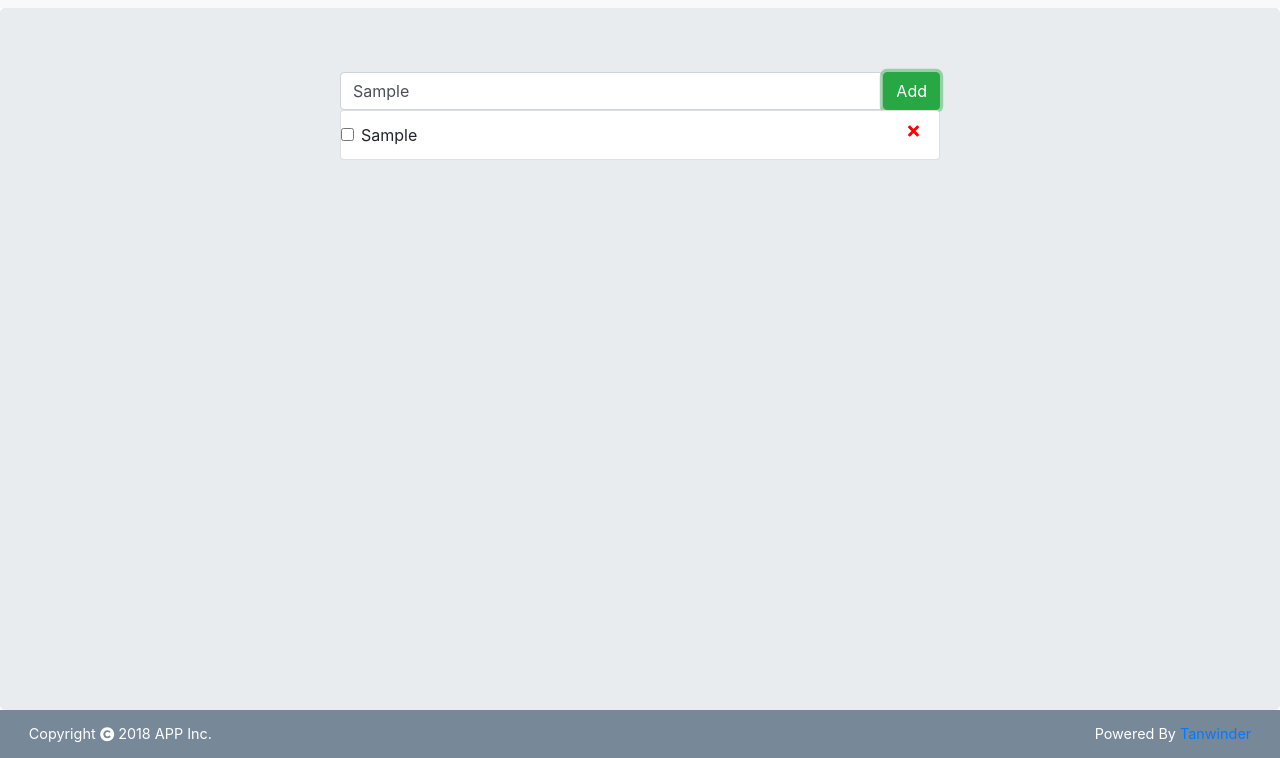
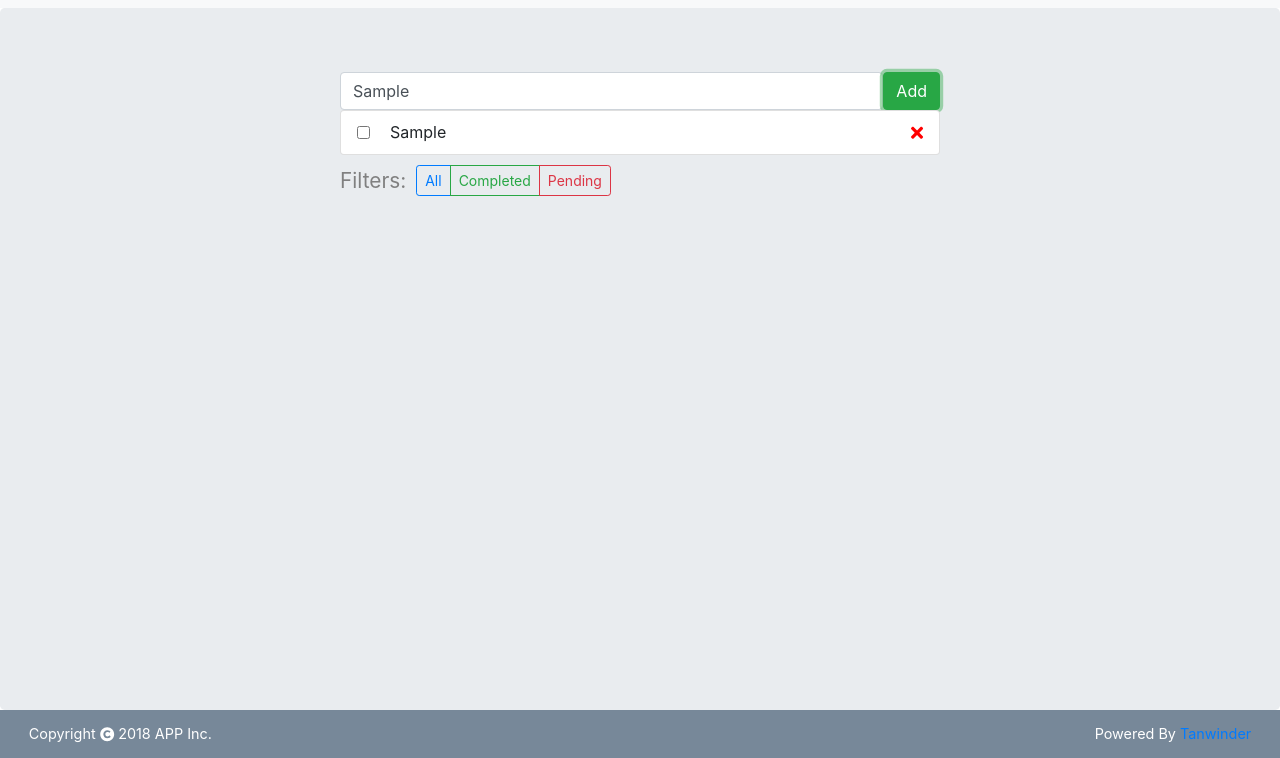
Before and after one commit to Tanwinder/Login-app-mern, a React app in the folder client/: page / in a window 1280 px wide. Both pictures are taken after typing "Sample" into the empty fields and a click on the button "Add". Shown: the part 42-800 px from the top of the page. Built offline with nearby package versions, Linux system fonts and the light colour scheme.

Commit message:
update filter css

```diff
--- a/client/package.json
+++ b/client/package.json
@@ -39,6 +39,7 @@
     "@fortawesome/fontawesome-svg-core": "^1.2.4",
     "@fortawesome/free-solid-svg-icons": "^5.3.1",
     "@fortawesome/react-fontawesome": "^0.1.3",
+    "axios": "^0.18.0",
     "bootstrap": "^4.1.1",
     "classnames": "^2.2.6",
     "express": "^4.16.3",
--- a/client/src/actions/todolist-actions.js
+++ b/client/src/actions/todolist-actions.js
@@ -1,8 +1,20 @@
 import * as AT from './types';
+import axios from 'axios';
 
 export const getTodoItems = () => {
-	return {
-		type: AT.GET_TODO_ITEMS,
+	return dispatch => {
+		// axios.get('http://localhost:4000/todolist')
+		// 	.then( data => {
+		// 		console.log('data ',data);
+		// 		dispatch({
+		// 			type: AT.GET_TODO_ITEMS,
+		// 			items: data.data
+		// 		});
+		// 	})
+		// 	.catch(err => console.log('err ',err));
+		dispatch({
+			type: AT.GET_TODO_ITEMS,
+		});
 	};
 };
 export const addTodoItem = (item) => (
--- /dev/null
+++ b/client/src/components/common/filters/filters.js
@@ -0,0 +1,16 @@
+import React from 'react';
+import { Button, ButtonGroup } from 'reactstrap';
+import './filters.scss';
+
+const Filters = (props) => (
+	<div className="filters">
+		<div>Filters: </div>
+		<ButtonGroup className="filters-button">
+			<Button outline color="primary" size="sm" type="button">All</Button>
+			<Button outline color="success" size="sm" type="button">Completed</Button>
+			<Button outline color="danger" size="sm" type="button">Pending</Button>
+		</ButtonGroup>
+	</div>
+);
+
+export default Filters;
--- /dev/null
+++ b/client/src/components/common/filters/filters.scss
@@ -0,0 +1,14 @@
+.filters {
+    display: flex;
+    height: 2rem;
+    margin: 10px 0px;
+    align-items: center;
+    & div {
+        font-size: 1.3rem;
+        color: gray;
+        font-weight: 400;
+    }
+    & .filters-button {
+        margin-left: 10px;
+    }
+}
--- a/client/src/components/common/list/list.js
+++ b/client/src/components/common/list/list.js
@@ -1,7 +1,7 @@
 import React from 'react';
 import PropTypes from 'prop-types';
 import './list.scss';
-import { Input, ListGroup, ListGroupItem } from 'reactstrap';
+import { ListGroup, ListGroupItem } from 'reactstrap';
 import { FontAwesomeIcon } from '@fortawesome/react-fontawesome';
 import cn from 'classnames';
 
@@ -11,19 +11,19 @@ const List = ({items, maxWidth, onDelete, onChangeCheckbox}) => {
 			{
 				items.map( ac => {
 					const listData = cn({
-						todoComplete: ac.isChecked
+						todoComplete: ac.isChecked,
 					});
 					return (
 						<ListGroupItem className="list-items" key={ ac.id }>
-							<Input
+							<input
 								type="checkbox"
 								className="checkbox-input"
 								name={ac.name}
 								id={ac.id}
 								onChange={e => onChangeCheckbox(e)}
 							/>
-							<span className={listData} >{ac.name}</span>
-							<FontAwesomeIcon style={{ color: 'red'}} onClick={()  => onDelete(ac)} icon="times"/>
+							<div className={listData} >{ac.name}</div>
+							<FontAwesomeIcon className="delete-icon" onClick={()  => onDelete(ac)} icon="times"/>
 						</ListGroupItem>
 					);
 				})
--- a/client/src/components/common/list/list.scss
+++ b/client/src/components/common/list/list.scss
@@ -2,8 +2,23 @@
     & .list-items {
         display: flex;
         justify-content: space-between;
+        padding: 0 1rem;
+        align-items: center;
+        height: 2.8rem;
+        & > div {
+            flex-grow: 1;
+            margin-left: 20px;
+        }
     }
     & .todoComplete {
         text-decoration: line-through;
     }
+    & .delete-icon {
+        cursor: pointer;
+        color: red;
+        font-size: 1.1rem;
+    }
+    & input {
+        cursor: pointer;
+    }
 }
--- a/client/src/components/container/todolist/todolist.js
+++ b/client/src/components/container/todolist/todolist.js
@@ -9,6 +9,8 @@ import {
 	onChangeCheckbox } from '../../../actions/todolist-actions';
 import List from '../../common/list/list';
 import './todolist.scss';
+import * as selector from '../../../selectors/todolist-selector';
+import Filters from '../../common/filters/filters';
 
 class TodoList extends Component {
 	constructor(props) {
@@ -68,6 +70,7 @@ class TodoList extends Component {
 					onDelete={this.onDelete}
 					onChangeCheckbox={ this.onChangeCheckbox }
 				/>
+				<Filters />
 			</div>
 		);
 	}
@@ -78,7 +81,7 @@ TodoList.propTypes = {
 };
 const mapStateToProps = state => {
 	return {
-		items: state.todolist.items
+		items: selector.getTodoItems(state)
 	};
 };
 export default connect(mapStateToProps)(TodoList);
--- /dev/null
+++ b/client/src/selectors/todolist-selector.js
@@ -0,0 +1 @@
+export const getTodoItems = state => state.todolist.items;
--- a/server/api/routes/todolist.js
+++ b/server/api/routes/todolist.js
@@ -8,10 +8,7 @@ router.get('/', (req, res, next) => {
     .exec()
     .then(data => {
         console.log(data);
-        res.status(200).json({
-            message: " Get items successfully",
-            data: data
-        })
+        res.status(200).json(data)
     })
     .catch( err => console.log(err))
 });
```
Also changed, not shown: server/app.js (+5 -5 lines).
